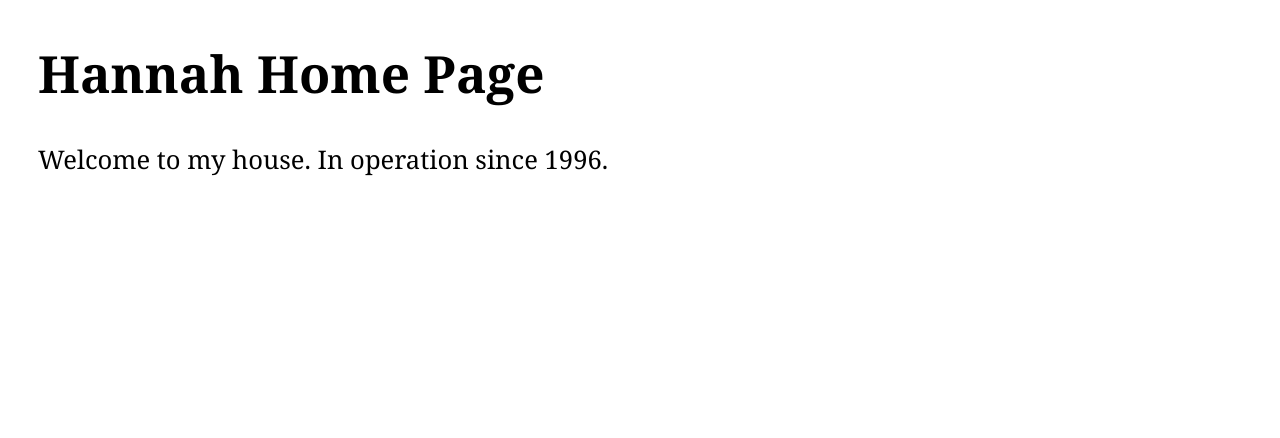
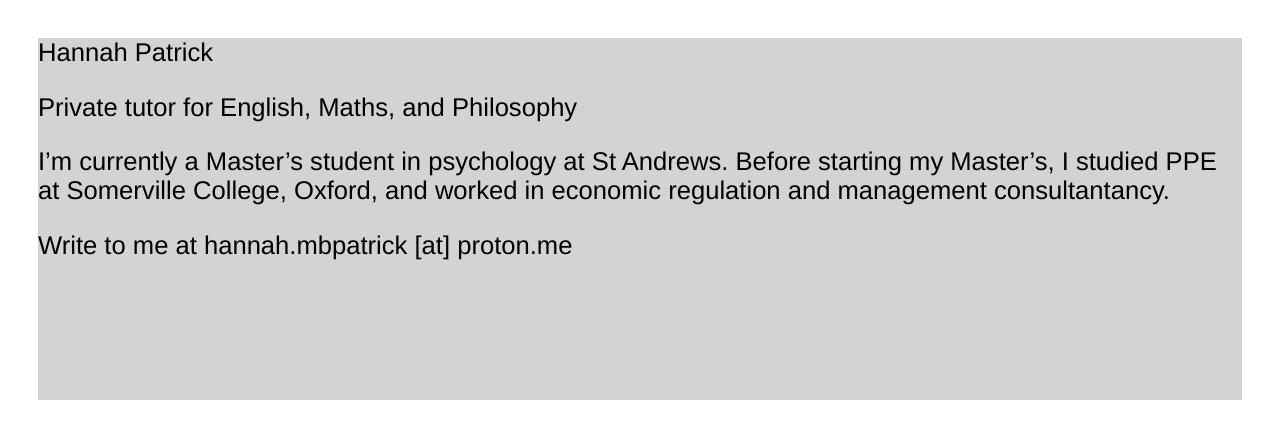
Before and after one commit to glowing07/website, a plain HTML site: page index.html in a window 1280 px wide. Drawn offline with Linux system fonts and the light colour scheme.

Commit message:
Update index.html

```diff
--- a/index.html
+++ b/index.html
@@ -1,17 +1,38 @@
 <html>
+
 <head>
-<style>
-	body {
-		font-family: 'georgia';
-		padding: 30px;
-	}
-	h1 {font-size: 4vw;}
-	p {font-size: 2vw}
-</style>
-<title>Hannah Home Page</title>
+
+	<style>
+		body {
+			font-family: 'helvetica';
+			padding: 30px;
+			font-size: 2vw;
+		}
+		.my_div {
+			height: 50%;
+			width: 100%;
+			background-color: lightgray;
+		}
+	</style>
+
+	<title>Hannah Patrick</title>
+
 </head>
+
 <body>
-<h1>Hannah Home Page</h1>
-<p>Welcome to my house. In operation since 1996.</p>
+
+<div class="my_div">
+
+	<p>Hannah Patrick</p>
+
+	<p>Private tutor for English, Maths, and Philosophy</p>
+
+	<p>I’m currently a Master’s student in psychology at St Andrews. Before starting my Master’s, I studied PPE at Somerville College, Oxford, and worked in economic regulation and management consultantancy.</p>
+
+	<p>Write to me at hannah.mbpatrick [at] proton.me</p>
+
+</div>
+
 </body>
+
 </html>
```
